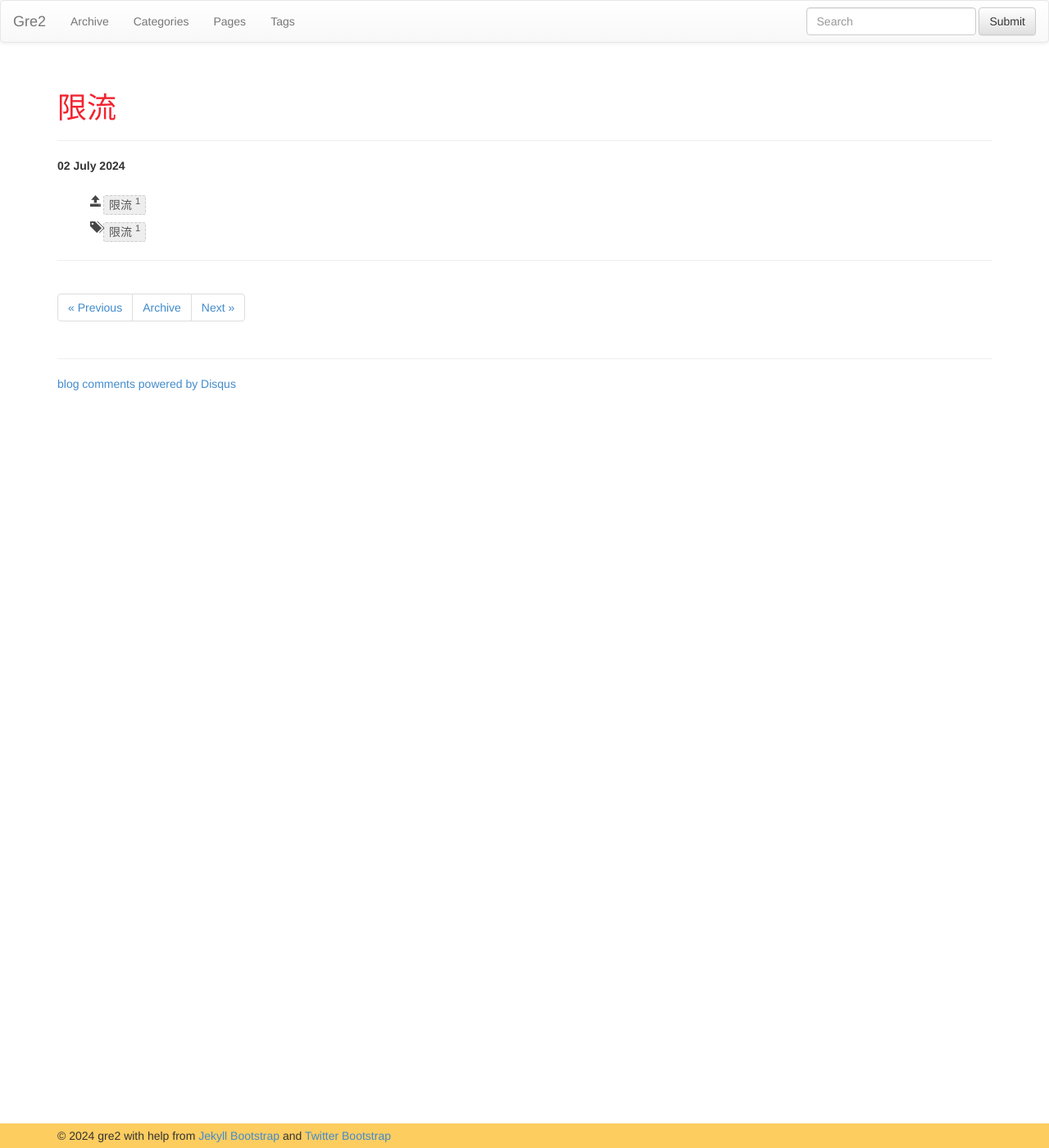
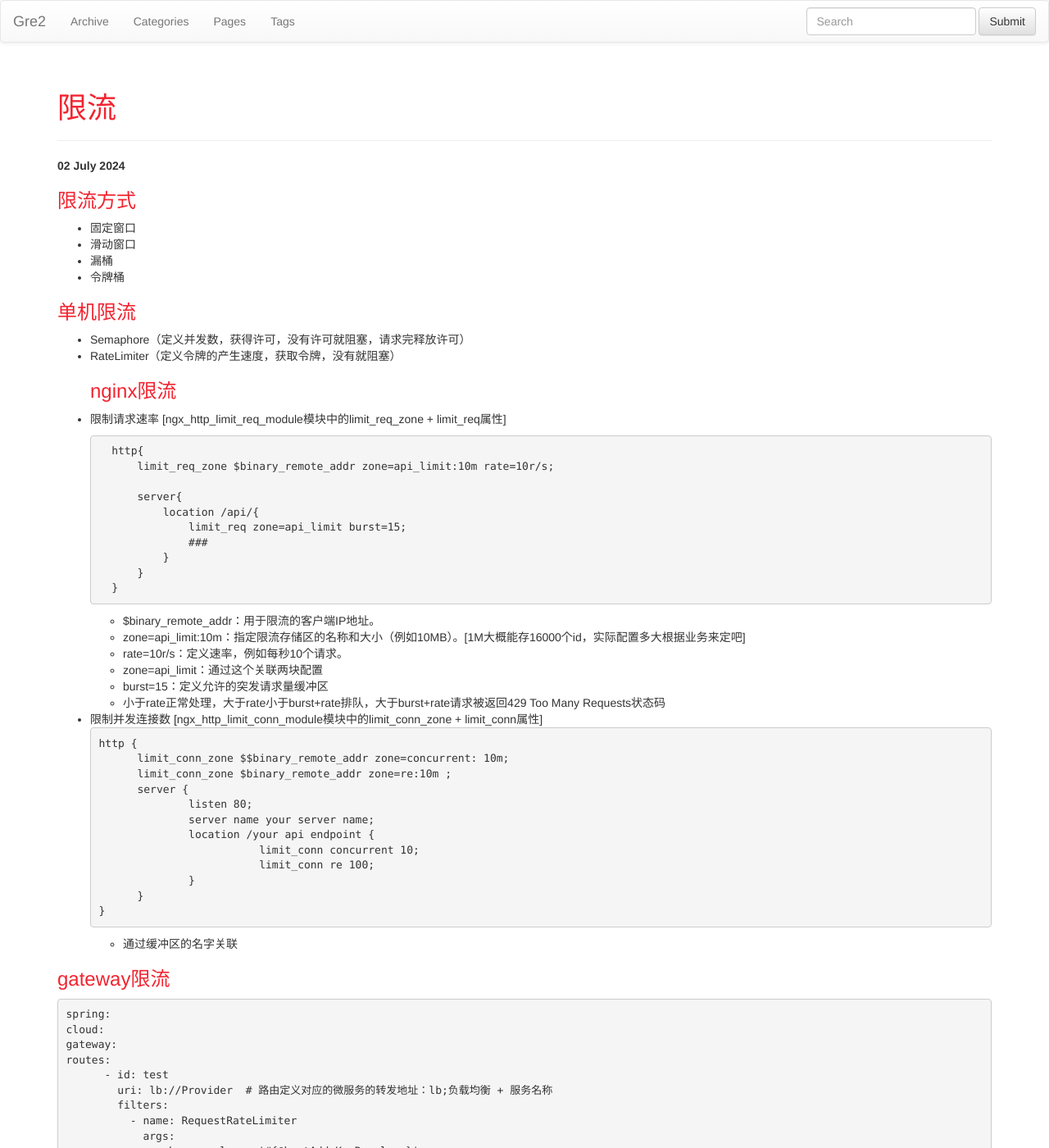
Before and after one commit to gre2/gre2.github.com, a Jekyll site: the page built from _posts/2024-07-02-限流.md, in a window 1280 px wide and 1400 px high. Shown: the whole window at 82% size. Built offline with Jekyll 4.4.1, drawn with Linux system fonts in a browser that asks for light colours; nearby versions of some CDN libraries; comment, search, counter and statistics services are not loaded; some of the changed text lies outside the part shown.

Commit message:
限流
限流

````diff
--- a/_posts/2024-07-02-限流.md
+++ b/_posts/2024-07-02-限流.md
@@ -6,3 +6,121 @@ category: [限流]
 tags: [限流]
 ---
 {% include JB/setup %}
+
+### 限流方式
+* 固定窗口
+* 滑动窗口
+* 漏桶
+* 令牌桶
+
+### 单机限流
+* Semaphore（定义并发数，获得许可，没有许可就阻塞，请求完释放许可）
+* RateLimiter（定义令牌的产生速度，获取令牌，没有就阻塞）
+### nginx限流
+* 限制请求速率 [ngx_http_limit_req_module模块中的limit_req_zone + limit_req属性]
+
+  ```
+    http{
+        limit_req_zone $binary_remote_addr zone=api_limit:10m rate=10r/s;
+
+        server{
+            location /api/{
+                limit_req zone=api_limit burst=15;
+                ###
+            }
+        }
+    }
+  ```
+  * $binary_remote_addr：用于限流的客户端IP地址。
+  * zone=api_limit:10m：指定限流存储区的名称和大小（例如10MB）。[1M大概能存16000个id，实际配置多大根据业务来定吧]
+  * rate=10r/s：定义速率，例如每秒10个请求。
+  * zone=api_limit：通过这个关联两块配置
+  * burst=15：定义允许的突发请求量缓冲区
+  * 小于rate正常处理，大于rate小于burst+rate排队，大于burst+rate请求被返回429 Too Many Requests状态码
+
+* 限制并发连接数 [ngx_http_limit_conn_module模块中的limit_conn_zone + limit_conn属性]
+  ```
+  http {
+        limit_conn_zone $$binary_remote_addr zone=concurrent: 10m;
+        limit_conn_zone $binary_remote_addr zone=re:10m ;
+        server {
+                listen 80;
+                server name your server name;
+                location /your api endpoint {
+                           limit_conn concurrent 10;
+                           limit_conn re 100;
+                }
+        }
+  }
+  ```
+  * 通过缓冲区的名字关联
+
+### gateway限流
+```
+spring:
+cloud:
+gateway:
+routes:
+      - id: test
+        uri: lb://Provider  # 路由定义对应的微服务的转发地址：lb;负载均衡 + 服务名称
+        filters:
+          - name: RequestRateLimiter
+            args:
+                key-resolver: '#{@hostAddrKeyResolver}'
+                redis-rate-limiter.replenishRate: 1
+                redis-rate-limiter.burstCapacity: 3
+```
+```java
+@Slf4j
+@Configuration
+public class KeyResolverConfig {
+
+    /**
+     * 基于url
+     */
+    @Bean
+    public KeyResolver pathKeyResolver() {
+        System.out.println("基于url限流");
+        return exchange -> Mono.just(
+                exchange.getRequest().getPath().toString()
+        );
+    }
+
+    /**
+     * 基于用户限流
+     */
+    @Bean
+    KeyResolver userKeyResolver() {
+        System.out.println("基于用户限流");
+        //按用户限流
+        return exchange -> Mono.just(exchange.getRequest().getQueryParams().getFirst("user"));
+    }
+
+//    @Bean
+//    @Primary
+//    KeyResolver ipKeyResolver() {
+//        System.out.println("基于IP来限流");
+//        //按IP来限流
+//        return exchange -> Mono.just(exchange.getRequest().getRemoteAddress().getHostName());
+//    }
+
+    /**
+     * 基于IP来限流
+     */
+    @Primary
+    @Bean
+    public KeyResolver ipKeyResolver() {
+        return new KeyResolver() {
+            @Override
+            public Mono<String> resolve(ServerWebExchange exchange) {
+                ServerHttpRequest request = exchange.getRequest();
+                String remoteAddr = request.getRemoteAddress().getAddress().getHostAddress();
+                // 这里根据请求【URI】进行限流
+                log.info("这里根据url请求 {}", remoteAddr);
+                return Mono.just(remoteAddr);
+            }
+        };
+    }
+}
+```
+### sentinel限流
````
